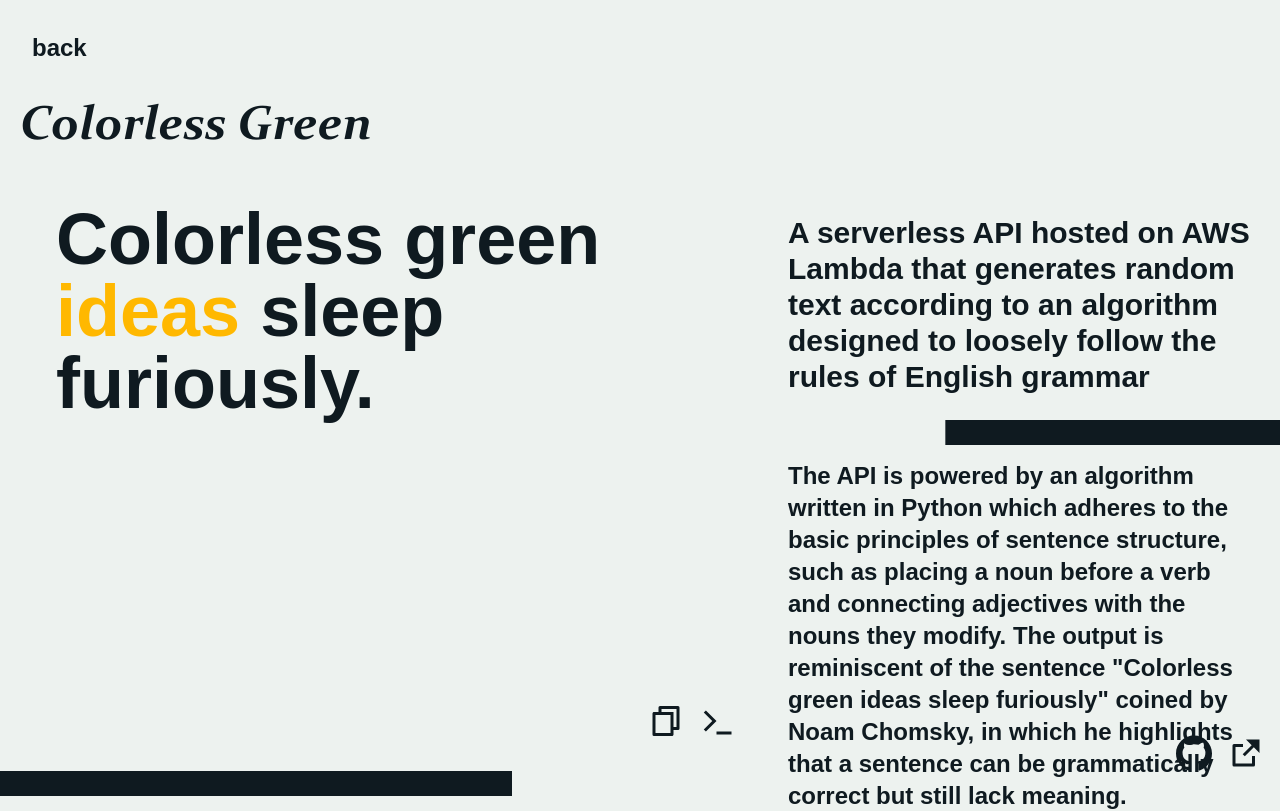
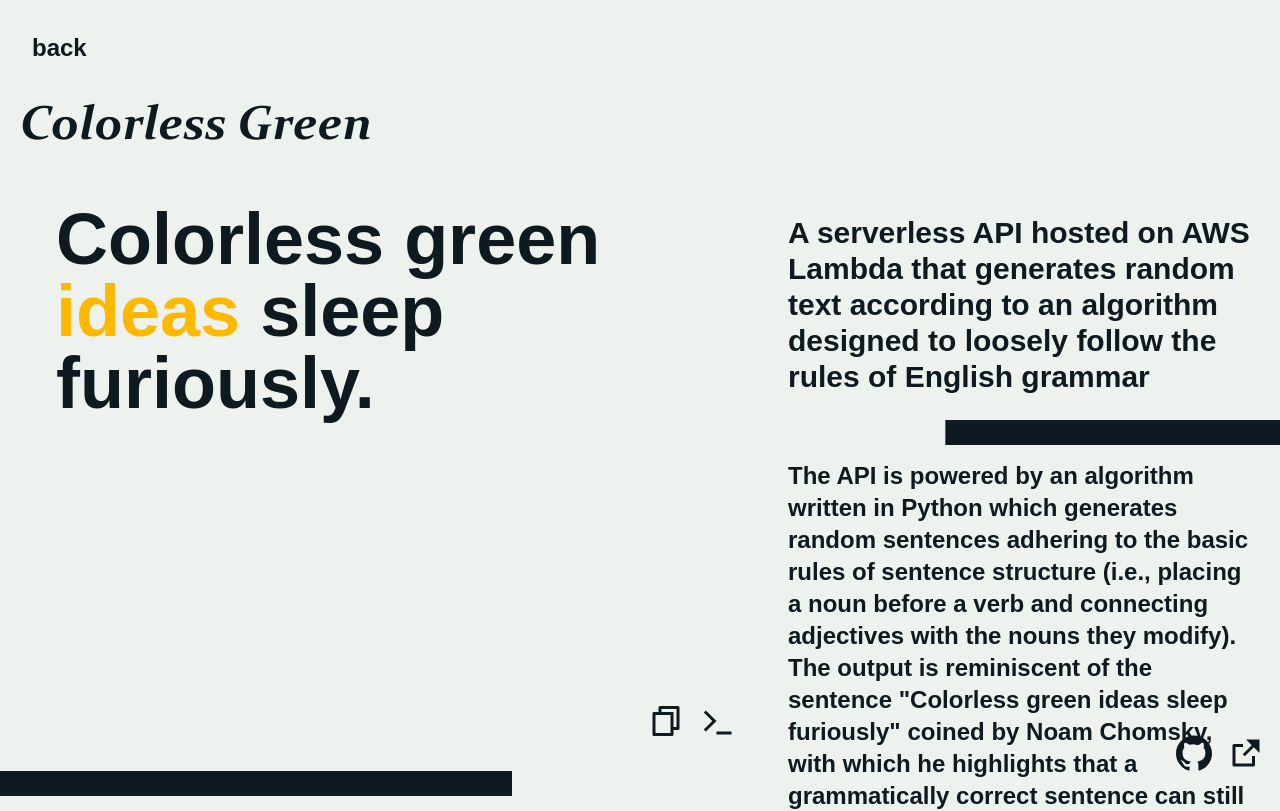
Before and after one commit to WilliamSaedan/my-portfolio, a Next.js app: page /colorless-green in a window 1280 px wide. Shown: the top 811 px of the page. Built offline with nearby package versions, Linux system fonts and the light colour scheme; a web font is replaced by a local one.

Commit message:
Fixing typos

```diff
--- a/pages/box.js
+++ b/pages/box.js
@@ -8,7 +8,7 @@ export default function Boxing() {
         'A fighting game built in the Unity game engine about boxes that box.';
 
     const description =
-        'A passion project of mine to develop a fighting game that makes sense. I\'ve noticed that many fighting games can often be challenging for new players to learn due to a lack of visual clarity. "Just Boxing" aims to solve this problem by strictly adhering to simple, visually clear mechanics. All damage in the game is solely determined by the relative speed and angle of the boxes on impact. By adhering to these mechanics, it leads to a natural emergence of mechanics commonly found in fighting games such as blocking and countering. This results in a visually clear and easily understandable fighting game that still allows for creative gameplay.'
+        'A passion project of mine to develop a fighting game that makes sense. I\'ve noticed that many fighting games can often be challenging for new players to learn due to a lack of visual clarity. "Just Boxing" aims to solve this problem by strictly adhering to simple, visually clear mechanics. All damage in the game is solely determined by the relative velocity vectors and angles of the players on impact. By adhering to these mechanics, it leads to a natural emergence of mechanics commonly found in fighting games such as blocking and countering. This results in a visually clear and easily understandable fighting game that still allows for creative gameplay.'
     return (
         <>
             <Head>
--- a/pages/colorless-green.js
+++ b/pages/colorless-green.js
@@ -19,7 +19,7 @@ export default function ColorlessGreen() {
     const subtitle =
         'A serverless API hosted on AWS Lambda that generates random text according to an algorithm designed to loosely follow the rules of English grammar';
     const description =
-        'The API is powered by an algorithm written in Python which adheres to the basic principles of sentence structure, such as placing a noun before a verb and connecting adjectives with the nouns they modify. The output is reminiscent of the sentence "Colorless green ideas sleep furiously" coined by Noam Chomsky, in which he highlights that a sentence can be grammatically correct but still lack meaning.';
+        'The API is powered by an algorithm written in Python which generates random sentences adhering to the basic rules of sentence structure (i.e., placing a noun before a verb and connecting adjectives with the nouns they modify). The output is reminiscent of the sentence "Colorless green ideas sleep furiously" coined by Noam Chomsky, with which he highlights that a grammatically correct sentence can still lack meaning.';
     const [colorlessSample, setColorlessSample] = useState('');
     const toastRef = useRef();
 
--- a/pages/maneuvr.js
+++ b/pages/maneuvr.js
@@ -8,7 +8,7 @@ export default function ManeuVR() {
     const subtitle =
         'A virtual reality project developed in Unity for the SteamVR and Oculus platform focused on different methodologies of locomotion';
     const description =
-        "As my capstone project in the Center for Information Technology, I aimed to research and develop sensible, enjoyable, and comfortable methods of movement in VR. Each form of locomotion was carefully crafted to have a connection to the user's physical movement in order to reduce motion sickness and increase engagement.";
+        "For my capstone project in the Center for Information Technology, I aimed to research and develop sensible, enjoyable, and comfortable methods of movement in VR. Each form of locomotion was carefully crafted to have a connection to the user's physical movement in order to reduce motion sickness and increase engagement.";
     const links = [
         <>
             <a href='https://github.com/WilliamSaedan/ManeuVR'>
```
